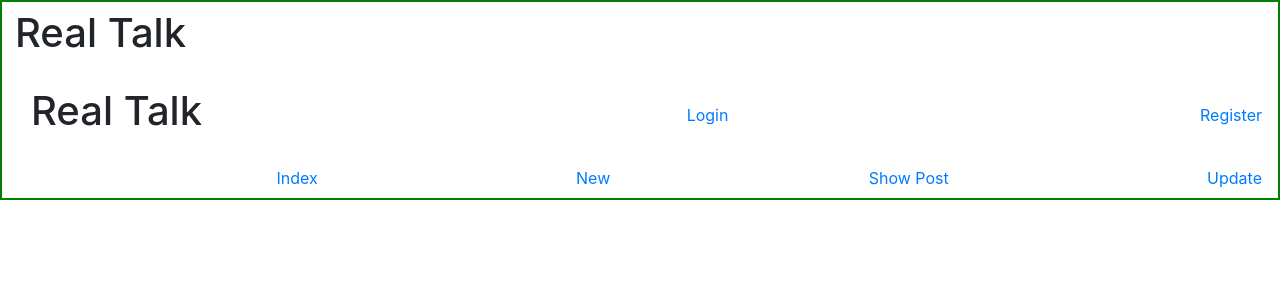
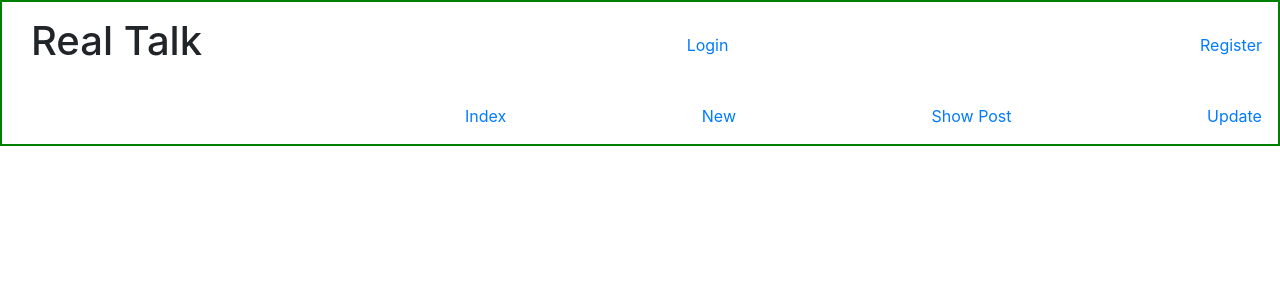
Before and after one commit to matloc13/real_talk, a React (Create React App) app: page / in a window 1280 px wide. Shown: the top 300 px of the page. Built offline with nearby package versions, Linux system fonts and the light colour scheme; no server answers.

Commit message:
reactstrap installed

```diff
--- a/package.json
+++ b/package.json
@@ -4,13 +4,14 @@
   "private": true,
   "dependencies": {
     "bootstrap": "^4.3.1",
+    "bootstrap-scss": "^4.3.1",
     "draft-js": "^0.10.5",
     "gh-pages": "^2.0.1",
     "react": "^16.8.6",
-    "react-bootstrap": "^1.0.0-beta.9",
     "react-dom": "^16.8.6",
     "react-router-dom": "^5.0.1",
     "react-scripts": "3.0.1",
+    "reactstrap": "^8.0.0",
     "sass": "^1.22.2"
   },
   "homepage": "https://matloc13.github.io/real_talk/",
--- a/public/index.html
+++ b/public/index.html
@@ -20,7 +20,7 @@
       Learn how to configure a non-root public URL by running `npm run build`.
     -->
     <title>React App</title>
-    <link rel="stylesheet" href="https://stackpath.bootstrapcdn.com/bootstrap/4.3.1/css/bootstrap.min.css" integrity="sha384-ggOyR0iXCbMQv3Xipma34MD+dH/1fQ784/j6cY/iJTQUOhcWr7x9JvoRxT2MZw1T" crossorigin="anonymous">
+    <!-- <link rel="stylesheet" href="https://stackpath.bootstrapcdn.com/bootstrap/4.3.1/css/bootstrap.min.css" integrity="sha384-ggOyR0iXCbMQv3Xipma34MD+dH/1fQ784/j6cY/iJTQUOhcWr7x9JvoRxT2MZw1T" crossorigin="anonymous"> -->
     <!-- <script src="https://stackpath.bootstrapcdn.com/bootstrap/4.3.1/js/bootstrap.min.js" integrity="sha384-JjSmVgyd0p3pXB1rRibZUAYoIIy6OrQ6VrjIEaFf/nJGzIxFDsf4x0xIM+B07jRM" crossorigin="anonymous"></script> -->
   </head>
   <body>
--- a/src/App.js
+++ b/src/App.js
@@ -2,20 +2,13 @@ import React, { Component } from 'react';
 
 import { BrowserRouter as Router, Switch, Route } from 'react-router-dom'
 
-// import {Editor,
-//         EditorState,
-//         RichUtils,
-//         convertToRaw,
-//         convertFromRaw} from 'draft-js'
-
 import './App.css';
 
 import MyEditor from './components/MyEditor.js'
-// import NewPost from './components/NewPost.js'
 
 import Header from './components/Header.js'
 
-import Nav from './components/Nav.js'
+import InfoNav from './components/Nav.js'
 
 import ShowPost from './components/ShowPost.js'
 
@@ -35,7 +28,6 @@ if (process.env.NODE_ENV === 'development') {
 }
 
 console.log('Current Base URL: ', baseURL)
-
 
 class App extends Component{
   state = {
@@ -99,17 +91,18 @@ class App extends Component{
 
   render() {
     return (
-
 <Router>
   <div className="App">
     {/* <h1>Real Talk</h1> */}
-    <a className="btn" href="/"><h1>Real Talk</h1></a>
+    {/* <a className="btn" href="/"><h1>Real Talk</h1></a> */}
     <Header
       // currentUser={this.state.users}
     />
-    <Nav user={this.state.users.username}/>
+    <InfoNav user={this.state.users.username}/>
     <Switch>
-      <Route path="/register" render={(props) => <RegisterUser {...props} handleChange={this.handleChange} baseURL={baseURL} addUser={this.addUser}/>}/>
+      <Route
+        path="/register"
+        render={(props) => <RegisterUser {...props} handleChange={this.handleChange} baseURL={baseURL} addUser={this.addUser}/>}/>
 
       {
         this.state.blogPosts ?
--- a/src/components/Header.js
+++ b/src/components/Header.js
@@ -20,7 +20,7 @@ class Header extends Component {
             {
               this.props.currentUser ?
                 <nav className="navbar">
-
+                  <a className="btn" href="/"><h1>Real Talk</h1></a>
                   <h4 className="mr-n5">{this.props.currentUser.username}</h4>
                   <form onSubmit={this.handleSubmit}>
                     <input className="btn" type="submit" value="Logout" />
--- a/src/components/Nav.js
+++ b/src/components/Nav.js
@@ -1,11 +1,25 @@
 import React from 'react'
+
+import {
+  Collapse,
+  Navbar,
+  NavbarToggler,
+  NavbarBrand,
+  Nav,
+  NavItem,
+  NavLink,
+  UncontrolledDropdown,
+  DropdownToggle,
+  DropdownMenu,
+  DropdownItem } from 'reactstrap';
 
 import { Link } from 'react-router-dom'
 
-class Nav extends React.Component {
+class InfoNav extends React.Component {
   render() {
     return(
       <nav className="navbar">
+        <NavbarToggler onClick={this.toggle} />
         <span>{this.props.user}</span>
         <Link to="/index">Index</Link>
         <Link to="/newPost">New</Link>
@@ -15,4 +29,4 @@ class Nav extends React.Component {
     )
   }
 }
-export default Nav
+export default InfoNav
--- a/src/components/RegisterUser.js
+++ b/src/components/RegisterUser.js
@@ -1,6 +1,6 @@
 
 import React, {Component} from 'react'
-
+// import { Button, Form, FormGroup, Label, Input, FormText } from 'reactstrap';
 
 class RegisterUser extends Component {
     state = {
--- a/src/index.js
+++ b/src/index.js
@@ -1,3 +1,4 @@
+import 'bootstrap/dist/css/bootstrap.min.css';
 import React from 'react';
 
 import ReactDOM from 'react-dom';
```
Also changed, not shown: 1 other file (tests, documents, lock files or other folders).
